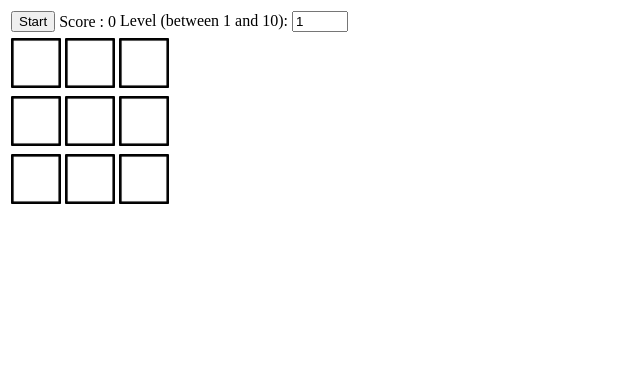
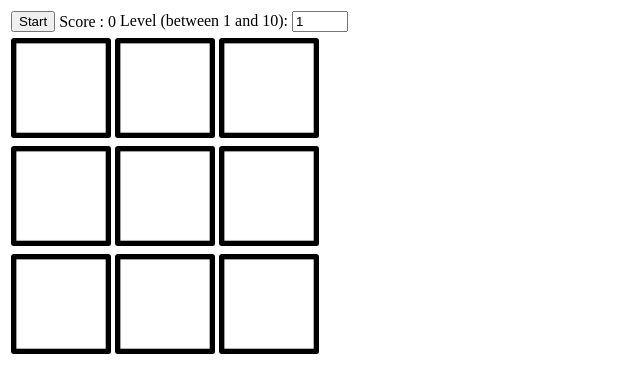
Before and after one commit to oprasad/oprasad.github.io, a plain HTML site: page catch the dog/index.html in a window 1280 px wide. Shown: the whole page, without its empty margins (0-640 px from the left). Drawn offline with Linux system fonts and the light colour scheme.

Commit message:
Update index.html

```diff
--- a/catch the dog/index.html
+++ b/catch the dog/index.html
@@ -21,8 +21,8 @@
         var level = 1;
         var rows = 3;
         var columns = 3;
-        var width = 50;
-        var height = 50;
+        var width = 100;
+        var height = 100;
         var score = 0;
         var hit = 10;
         var miss = -1;
```
